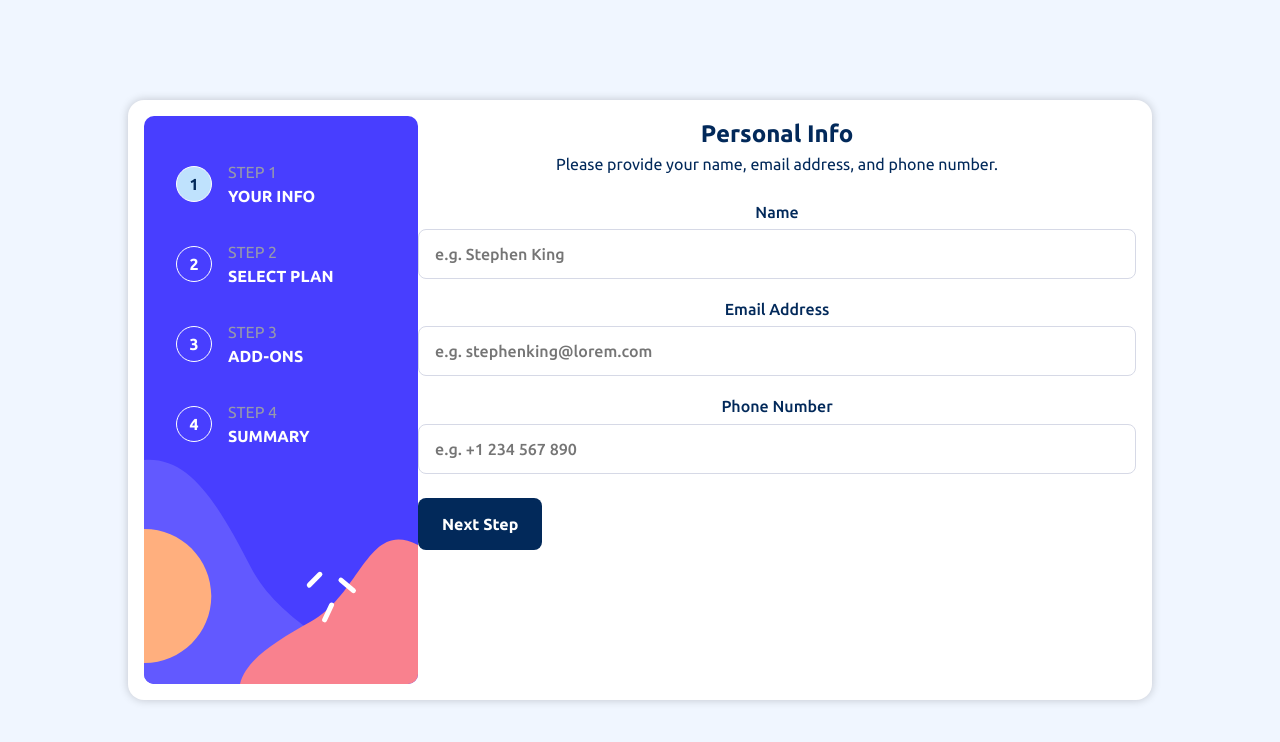
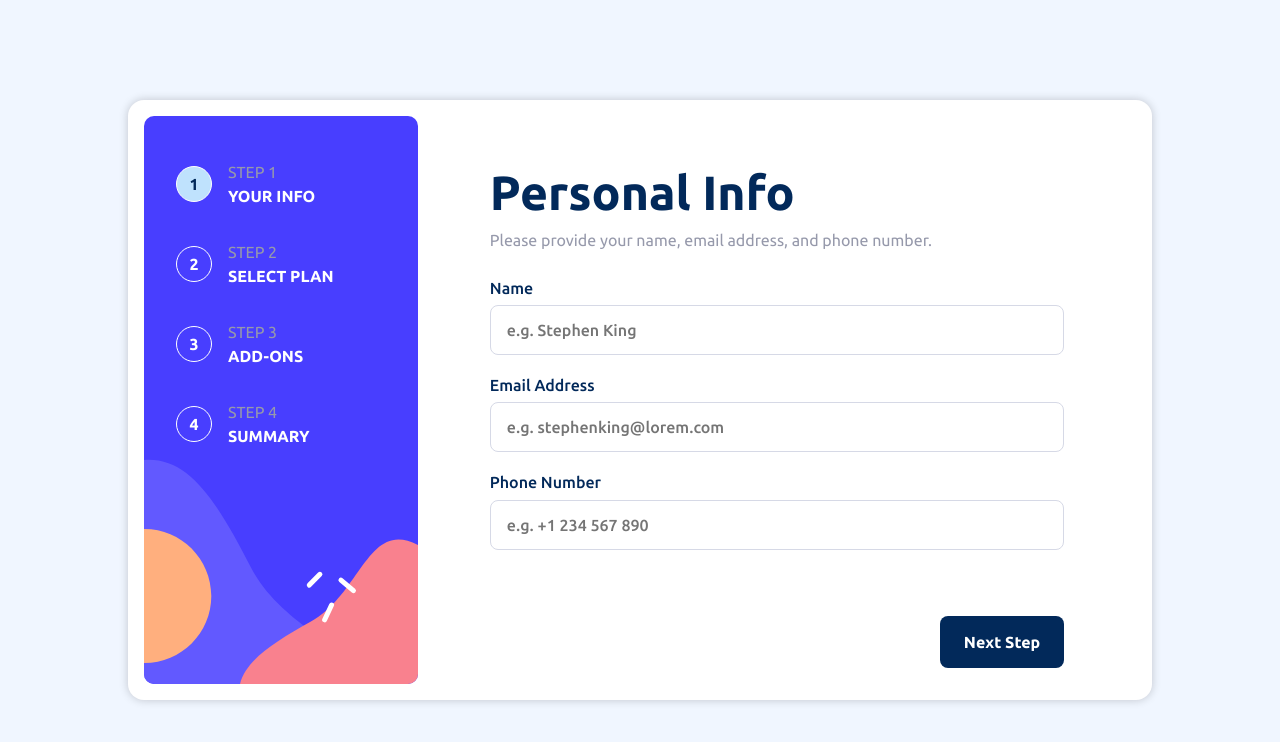
Before and after one commit to frontendfixer/multi-step-form, a React (Vite) app: page / in a window 1280 px wide. Shown: the top 742 px of the page. Built offline with nearby package versions, Linux system fonts and the light colour scheme.

Commit message:
global style under app component

```diff
--- a/src/App.scss
+++ b/src/App.scss
@@ -7,43 +7,30 @@
   text-align: center;
 }
 
-.logo {
-  width: clamp(rem(120px), 16.667vw, rem(240px));
-  height: clamp(rem(120px), 16.667vw, rem(240px));
-  padding: 1.5em;
-  will-change: filter;
-  transition: filter 300ms;
-}
+.form__body__container {
+  padding-block-start: 2.5rem;
+  width: 80%;
+  height: 100%;
+  margin-inline: auto;
+  text-align: left;
+  display: flex;
+  flex-direction: column;
+  justify-content: space-between;
 
-.logo:hover {
-  filter: drop-shadow(0 0 2em hsl(237 100% 70% / 0.67));
-}
-
-.logo.react:hover {
-  filter: drop-shadow(0 0 2em hsl(193 95% 68% / 0.67));
-}
-
-@keyframes logo-spin {
-  from {
-    transform: rotate(0deg);
-  }
-
-  to {
-    transform: rotate(360deg);
+  h2 {
+    font-size: var(--fs-700);
+    & + p {
+      color: var(--cool_gray);
+    }
   }
 }
 
-@media (prefers-reduced-motion: no-preference) {
-  a:nth-of-type(2) .logo {
-    animation: logo-spin infinite 10s linear;
+.button__container {
+  padding-block: 1rem;
+  background-color: var(--white);
+  display: flex;
+
+  button:last-child {
+    margin-inline-start: auto;
   }
 }
-
-.card {
-  padding: 2em;
-}
-
-.read-the-docs {
-  font-size: 80%;
-  color: hsl(0 0% 53%);
-}
```
